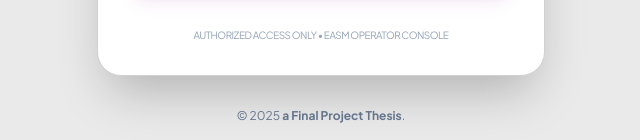
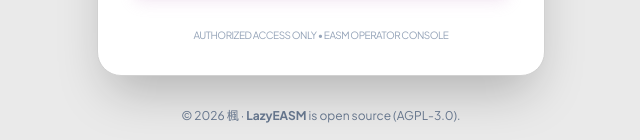
Before and after one commit to Kae-Desu/LazyEASM, a Flask app: page /setup in a window 1280 px wide. Shown: the part 851-991 px from the top of the page, without its empty margins (319-959 px from the left). Run offline with Flask 3, Linux system fonts and the light colour scheme; data comes from the database, SQL or seed files in the repository; data that the repository does not hold is empty; some libraries are stand-ins or nearby versions.

Commit message:
Login and setup footer: project link and license instead of the thesis note
Co-Authored-By: Claude Opus 5.5 <noreply@anthropic.com>

```diff
--- a/templates/login.html
+++ b/templates/login.html
@@ -109,7 +109,7 @@
         </div>
 
         <p class="text-center mt-8 text-slate-500 dark:text-slate-400 text-xs">
-            &copy; 2025 <span class="font-bold">a Final Project Thesis</span>.
+            &copy; 2026 楓 &middot; <a href="https://github.com/Kae-Desu/LazyEASM" class="font-bold hover:underline">LazyEASM</a> is open source (AGPL-3.0).
         </p>
     </main>
 
--- a/templates/setup.html
+++ b/templates/setup.html
@@ -130,7 +130,7 @@
         </div>
 
         <p class="text-center mt-8 text-slate-500 dark:text-slate-400 text-xs">
-            &copy; 2025 <span class="font-bold">a Final Project Thesis</span>.
+            &copy; 2026 楓 &middot; <a href="https://github.com/Kae-Desu/LazyEASM" class="font-bold hover:underline">LazyEASM</a> is open source (AGPL-3.0).
         </p>
     </main>
 
```
